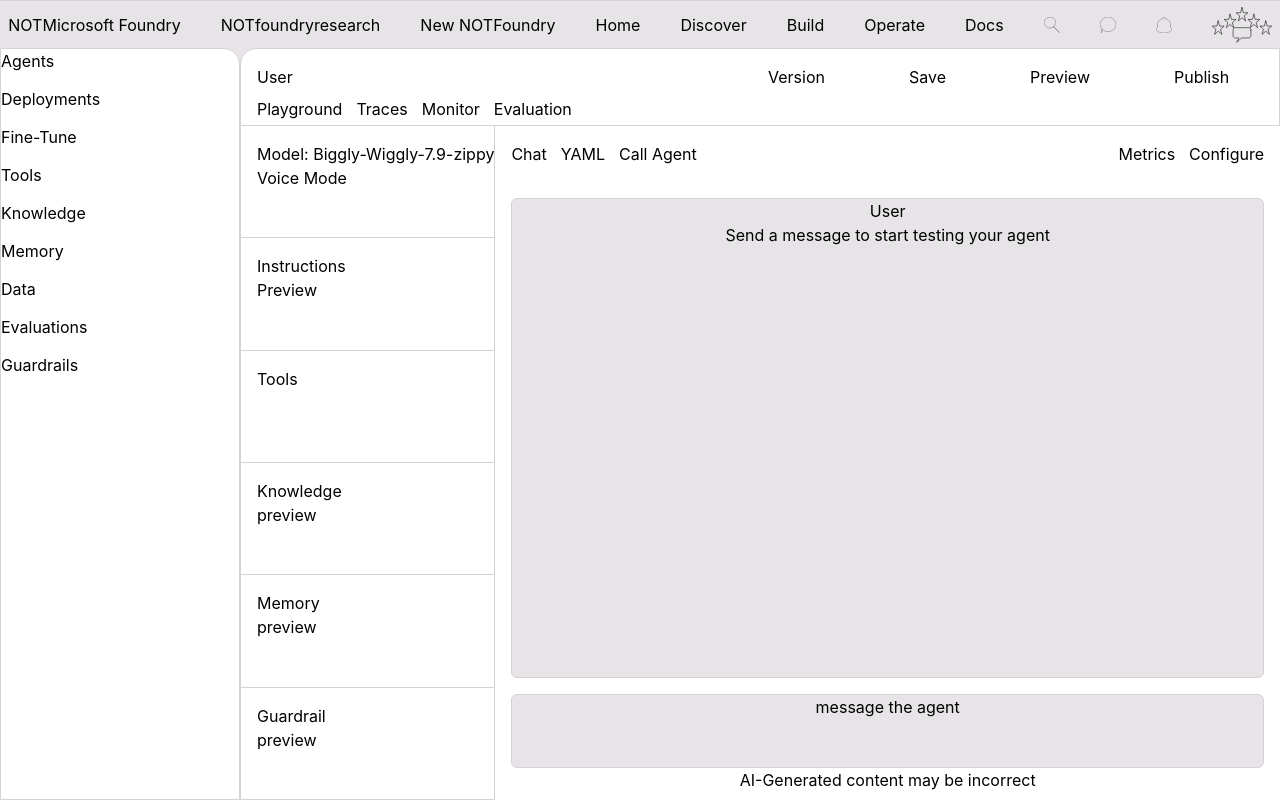
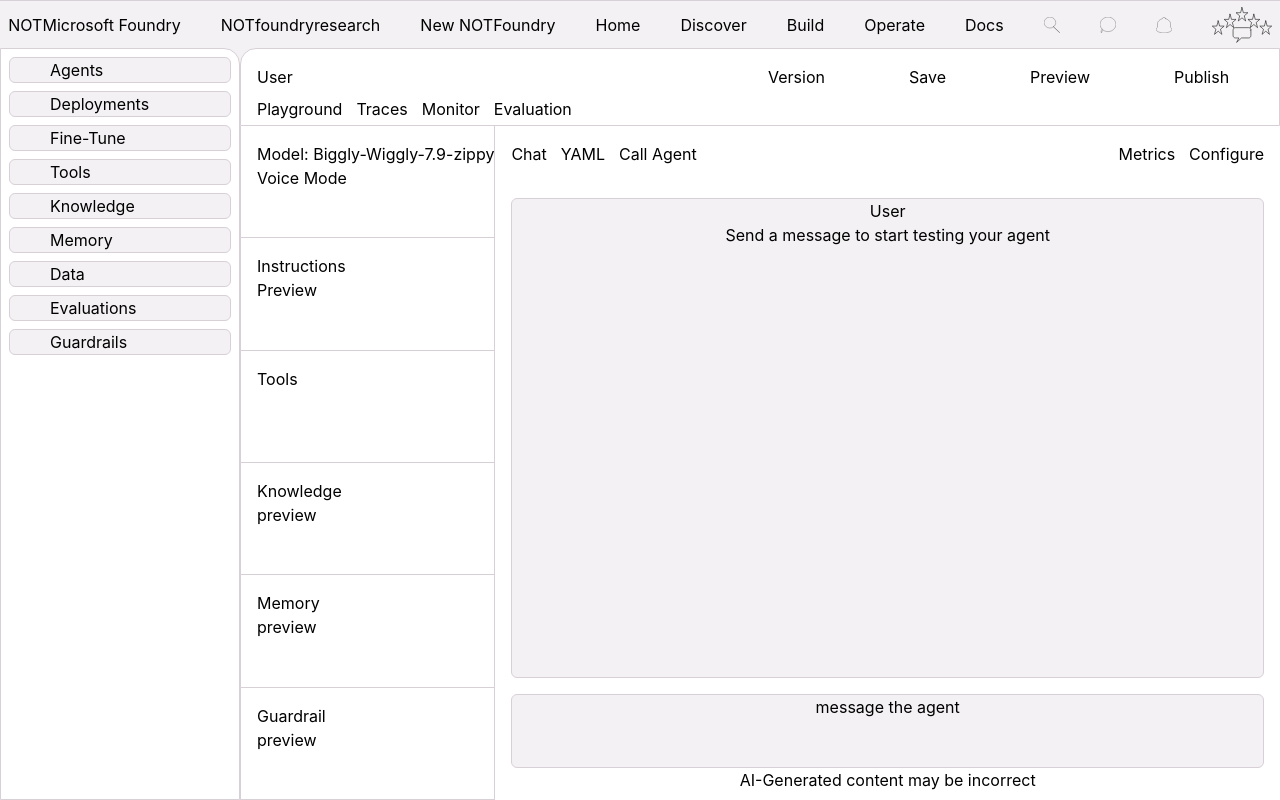
Before and after one commit to schoolblues/TailwindDemo, a React (Vite) app: page / in a window 1280 px wide. Built offline with nearby package versions, Linux system fonts and the light colour scheme.

Commit message:
updated quickbar
changed some colors for a better match

```diff
--- a/src/App.tsx
+++ b/src/App.tsx
@@ -17,10 +17,10 @@ function App() {
         <div className='flex flex-col h-screen bg-white'>
             <Navbar />
             <div className='flex flex-1 min-h-0'>
-                <div className='bg-mauve-200'>
+                <div className='bg-mauve-100'>
                     <Quickbar />
                 </div>
-                <div className='flex flex-col flex-1 min-h-0 bg-mauve-200'>
+                <div className='flex flex-col flex-1 min-h-0 bg-mauve-100'>
                     <MainContainerTabs />
                     <div className='flex flex-1 min-h-0 bg-white'>
                     <div className='flex flex-col'>
--- a/src/components/ChatWindow.tsx
+++ b/src/components/ChatWindow.tsx
@@ -1,6 +1,6 @@
 function ChatWindow() {
     return (
-        <div className="h-full text-center border border-mauve-300 m-4 rounded-md bg-mauve-200">
+        <div className="h-full text-center border border-mauve-300 m-4 rounded-md bg-mauve-100">
             <p>User</p>
             <p>Send a message to start testing your agent</p>
         </div>
--- a/src/components/MessageWindow.tsx
+++ b/src/components/MessageWindow.tsx
@@ -1,6 +1,6 @@
 function MessageWindow() {
     return (
-        <div className="mx-4 h-26 text-center border border-mauve-300 rounded-md bg-mauve-200">
+        <div className="mx-4 h-26 text-center border border-mauve-300 rounded-md bg-mauve-100">
             <p>message the agent</p>
         </div>
     )
--- a/src/components/Navbar.tsx
+++ b/src/components/Navbar.tsx
@@ -5,7 +5,7 @@ import feedBack from '../assets/feedback.svg'
 
 function Navbar() {
     return (
-        <div className="flex flex-row h-12 items-center justify-center bg-mauve-200 border-t border-solid border-mauve-300 space-x-10">
+        <div className="flex flex-row h-12 items-center justify-center bg-mauve-100 border-t border-solid border-mauve-300 space-x-10">
             <p>NOTMicrosoft Foundry</p>
             <p>NOTfoundryresearch</p>
             <p>New NOTFoundry</p>
--- a/src/components/Quickbar.tsx
+++ b/src/components/Quickbar.tsx
@@ -1,16 +1,34 @@
 function Quickbar() {
     return (
         <div className="flex h-full w-60 border border-solid rounded-tr-2xl border-mauve-300 bg-white">
-            <div className="text-left space-y-3.5">
+            <div className="indent-10 space-y-3.5 w-full">
+                <div className="my-2 mx-2 border border-solid border-mauve-300 bg-mauve-100 rounded-md">
                     <p>Agents</p>
+                    </div>
+                <div className="my-2 mx-2 border border-solid border-mauve-300 bg-mauve-100 rounded-md">
                     <p>Deployments</p>
+                    </div>
+                <div className="my-2 mx-2 border border-solid border-mauve-300 bg-mauve-100 rounded-md">
                     <p>Fine-Tune</p>
+                    </div>
+                <div className="my-2 mx-2 border border-solid border-mauve-300 bg-mauve-100 rounded-md">
                     <p>Tools</p>
+                    </div>
+                <div className="my-2 mx-2 border border-solid border-mauve-300 bg-mauve-100 rounded-md">
                     <p>Knowledge</p>
+                    </div>
+                <div className="my-2 mx-2 border border-solid border-mauve-300 bg-mauve-100 rounded-md">
                     <p>Memory</p>
+                    </div>
+                <div className="my-2 mx-2 border border-solid border-mauve-300 bg-mauve-100 rounded-md">
                     <p>Data</p>
+                    </div>
+                <div className="my-2 mx-2 border border-solid border-mauve-300 bg-mauve-100 rounded-md">
                     <p>Evaluations</p>
+                    </div>
+                <div className="my-2 mx-2 border border-solid border-mauve-300 bg-mauve-100 rounded-md">
                     <p>Guardrails</p>
+                </div>
             </div>
         </div>
     )
```
Lines whose indentation alone changed are shown as unchanged.
